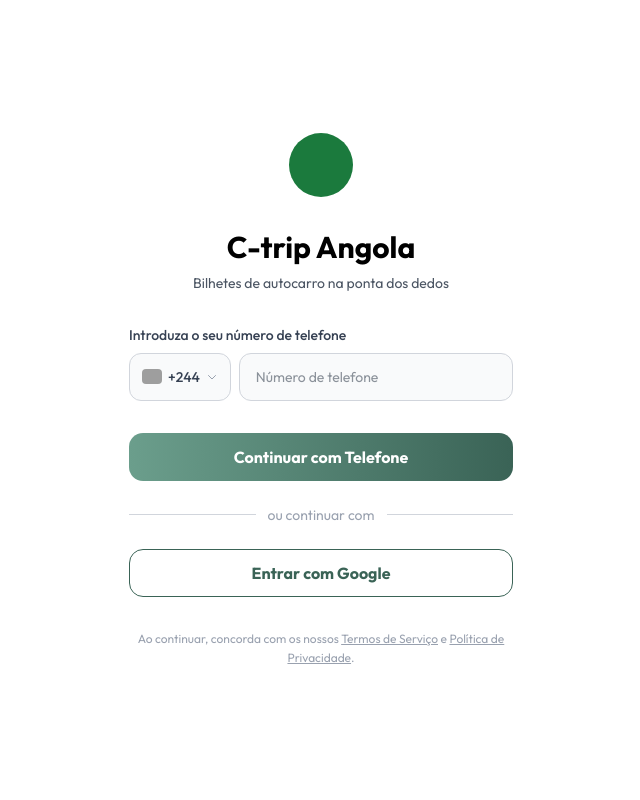
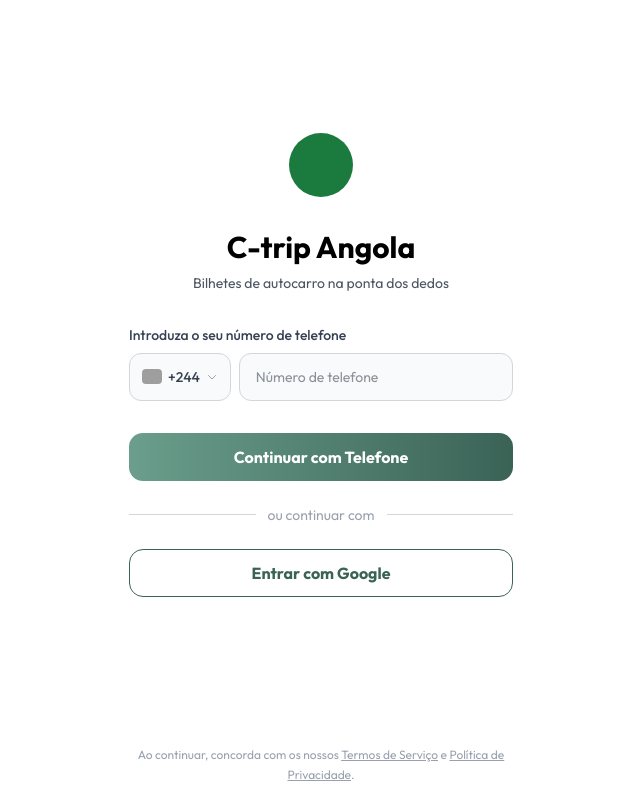
Before and after one commit to c-trip/c-trip-app, a React (Vite) app: page /auth/login in a window 1280 px wide. Shown: the whole page, without its empty margins (319-959 px from the left). Built offline with nearby package versions, Linux system fonts and the light colour scheme; grey boxes are pictures that could not be loaded.

Commit message:
fix: footer da LoginPage fixo no fundo do ecrã
- Envolveu header e section num <main className='flex-1'> para
  ocupar espaço disponível e manter conteúdo centrado
- Footer ficou fora do main, empurrado para o fundo com flexbox
- Substituído mt-8 por py-4 no footer para espaçamento uniforme

```diff
--- a/src/routes/_auth/LoginPage.tsx
+++ b/src/routes/_auth/LoginPage.tsx
@@ -5,8 +5,8 @@ export default function LoginPage() {
   const [phone, setPhone] = useState<string | undefined>()
 
   return (
-    <div className="relative min-h-screen flex flex-col items-center justify-center
-     px-6 overflow-hidden font-outfit">
+    <div className="relative min-h-screen flex flex-col items-center px-6 overflow-hidden font-outfit">
+      <main className="flex-1 flex flex-col items-center justify-center w-full">
         <header className="relative z-10 w-full max-w-sm text-center flex flex-col items-center
          justify-center gap-8 ">
           <div className="w-16 h-16 bg-[#1B7A3D] rounded-full"></div>
@@ -62,7 +62,8 @@ export default function LoginPage() {
           Entrar com Google
         </button>
       </section>
-      <footer className="w-full max-w-sm mt-8 text-center">
+      </main>
+      <footer className="w-full max-w-sm py-4 text-center">
         <p className="text-xs text-gray-400 font-outfit leading-relaxed">
           Ao continuar, concorda com os nossos{' '}
           <span className="underline cursor-pointer">Termos de Serviço</span>
```
Lines whose indentation alone changed are shown as unchanged.
